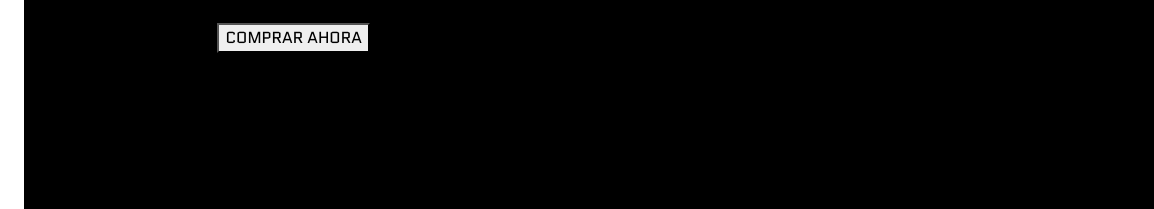
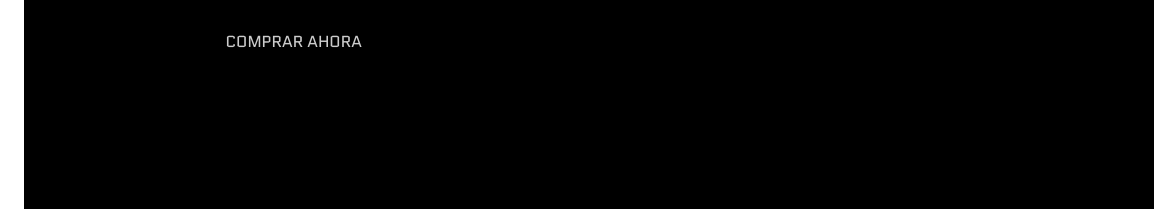
Before and after one commit to helenapellene/proyecto-ch, a plain HTML site: page index.html in a window 1280 px wide. Shown: the part 158-367 px from the top of the page, 126-1280 px from the left. Drawn offline with nearby package versions, Linux system fonts and the light colour scheme.

Commit message:
modif boton compra
saqué relleno

```diff
--- a/css/style.css
+++ b/css/style.css
@@ -10,6 +10,11 @@ body{
   padding: 20px;
   margin-bottom: 110px;
   display: block;
+}
+
+
+.btn{
+    color: #ccc;
 }
 
 .img-fluid {
--- a/index.html
+++ b/index.html
@@ -22,6 +22,7 @@
         <div class="header">
             <p>ENVIOS GRATIS EN COMPRAS MAYORES A $3000</p>
         </div>
+        <!--NAVBAR INCLUYENDO LA IMAGEN DEL LOGO-->
         <nav class="navbar">
         <div class="logo">
             <img src="./assets/img/logobs.png" alt="logobs">
@@ -36,16 +37,16 @@
         </nav>
         </div>
     </header>
-
+    <!--MAIN-->
     <main id="main-doc">
         <section id="inicio"class="d-flex justify-content-center align-items-center text-center">
                     <div>
-                        <div class="logoinicio">
+                        <div>
                             <img src="./assets/img/Captura de pantalla 2023-02-25 105411.png" alt="logobs">
                         </div>
                         <small>Todas tus prendas preferidas, en un solo lugar.</small>
                         <div class="mt-4">
-                            <button>COMPRAR AHORA</button>
+                            <a href="#" class="btn">COMPRAR AHORA</a>
                         </div>
 
                     </div>
```
